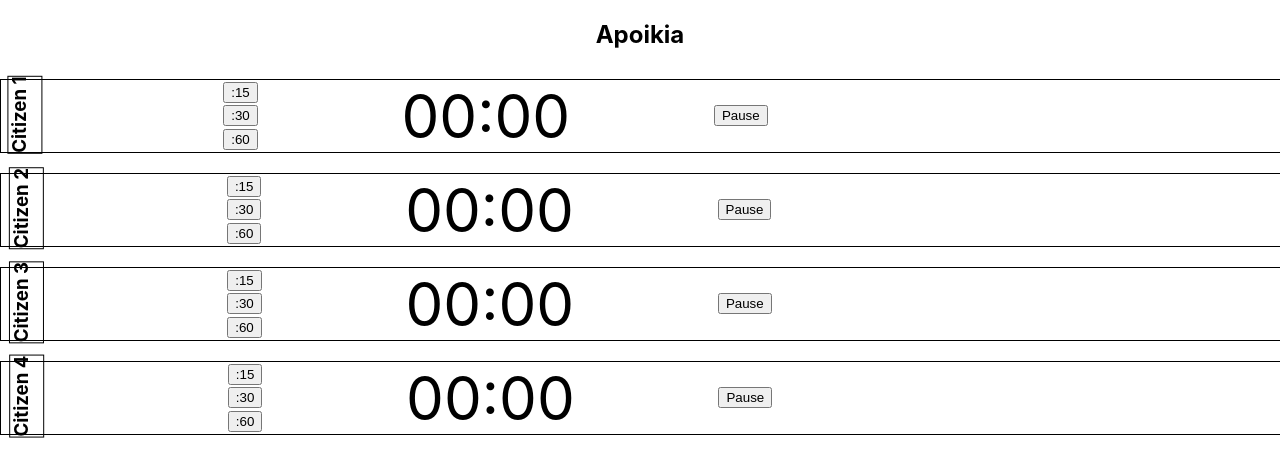
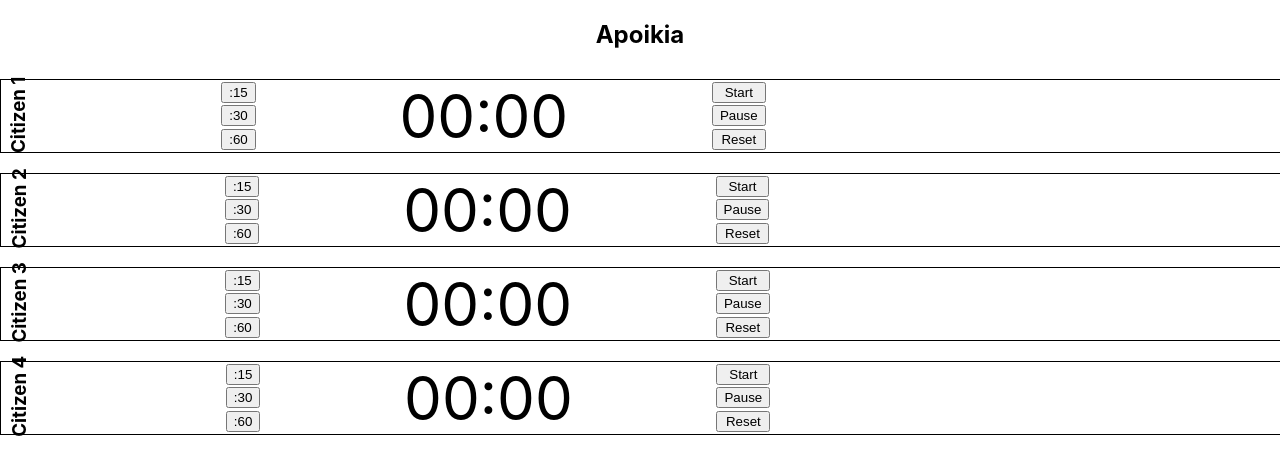
Before and after one commit to Project-Apoikia-Companion-App/companion-app-fe, a React (Create React App) app in the folder companion/: page / in a window 1280 px wide. Shown: the top 476 px of the page. Built offline with nearby package versions, Linux system fonts and the light colour scheme.

Commit message:
fixed timer render issues, as well as miscellaneous style tweaks

```diff
--- a/companion/src/App.css
+++ b/companion/src/App.css
@@ -17,7 +17,6 @@
 .citizen {
   transform: rotate(270deg);
   transform-origin: 39% 70%;
-  border: 1px solid black;
 }
 
 .citizen-container {
--- a/companion/src/App.js
+++ b/companion/src/App.js
@@ -2,13 +2,14 @@ import './App.css';
 import React, { useState } from "react";
 import Timer from "./components/Timer";
 
-function App() {
+const App = () => {
   const time = Date.now();
-  const [endTimestamp, setEndTimestamp] = useState(time);
+  const [endTimestamps, setEndTimestamps] = useState([time, time, time, time]);
 
-  const addTime = (ms) => {
-    const time = Date.now() + ms;
-    setEndTimestamp(time);
+  const addTime = (i) => (ms) => {
+    const timestamps = [...endTimestamps];
+    timestamps[i] = Date.now() + ms;
+    setEndTimestamps(timestamps);
   }
 
   return (
@@ -18,29 +19,29 @@ function App() {
         <div className="citizen-container">
           <h3 className="citizen">Citizen 1</h3>
           <Timer
-            date={endTimestamp}
-            addTime={addTime}
+            date={endTimestamps[0]}
+            addTime={addTime(0)}
           />
         </div>
         <div className="citizen-container">
           <h3 className="citizen">Citizen 2</h3>
           <Timer
-            date={endTimestamp}
-            addTime={addTime}
+            date={endTimestamps[1]}
+            addTime={addTime(1)}
           />
         </div>
         <div className="citizen-container">
           <h3 className="citizen">Citizen 3</h3>
           <Timer
-            date={endTimestamp}
-            addTime={addTime}
+            date={endTimestamps[2]}
+            addTime={addTime(2)}
           />
         </div>
         <div className="citizen-container">
           <h3 className="citizen">Citizen 4</h3>
           <Timer
-            date={endTimestamp}
-            addTime={addTime}
+            date={endTimestamps[3]}
+            addTime={addTime(3)}
           />
         </div>
       </div>
--- a/companion/src/components/Timer.js
+++ b/companion/src/components/Timer.js
@@ -7,6 +7,10 @@ const Timer = ({ date, addTime }) => {
 
     const start = () => {
         countdownRef.current.start();
+    }
+
+    const reset = () => {
+        addTime(0);
     }
 
     const addFifteen = () => {
@@ -48,7 +52,9 @@ const Timer = ({ date, addTime }) => {
                     autoStart={false}
                 />
                 <div className="control container">
+                    <button onClick={() => start()}>Start</button>
                     <button onClick={() => countdownRef.current.pause()}>Pause</button>
+                    <button onClick={() => reset()}>Reset</button>
                 </div>
             </div>
         </React.Fragment >
```
